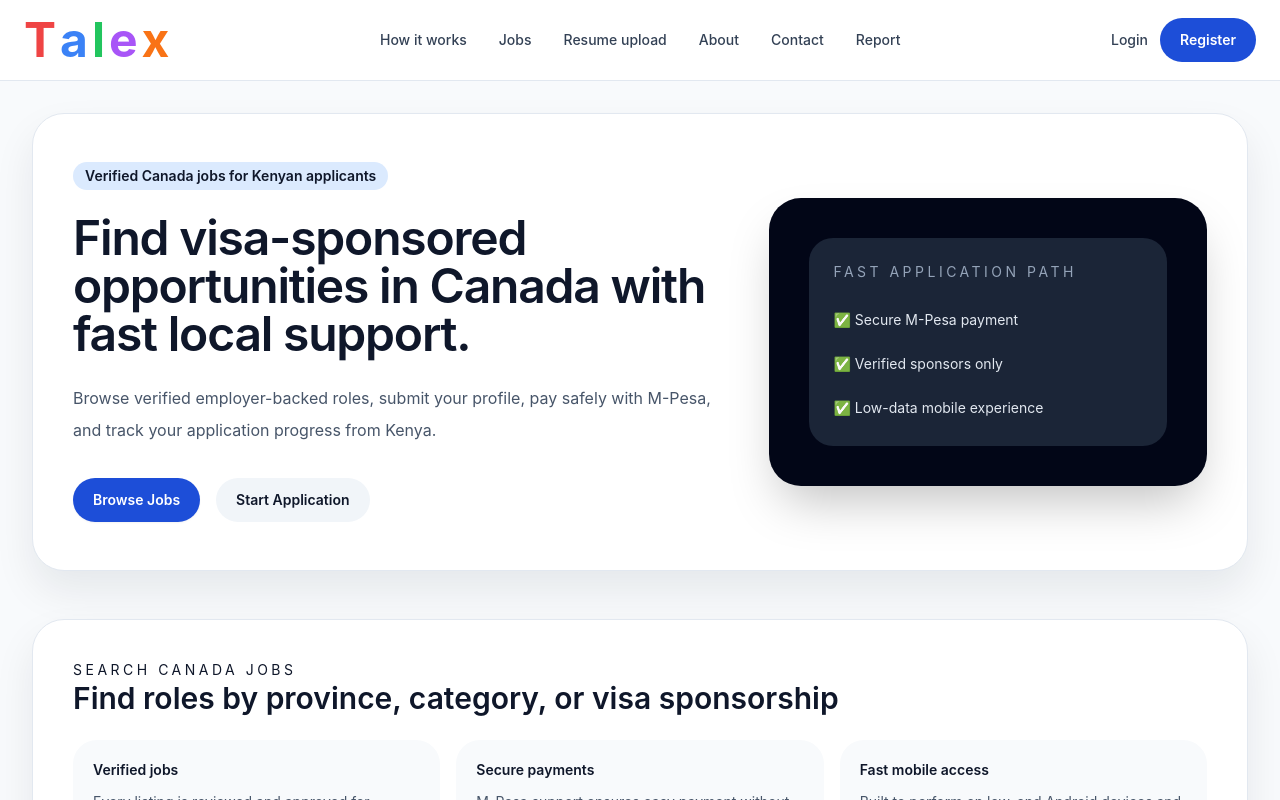
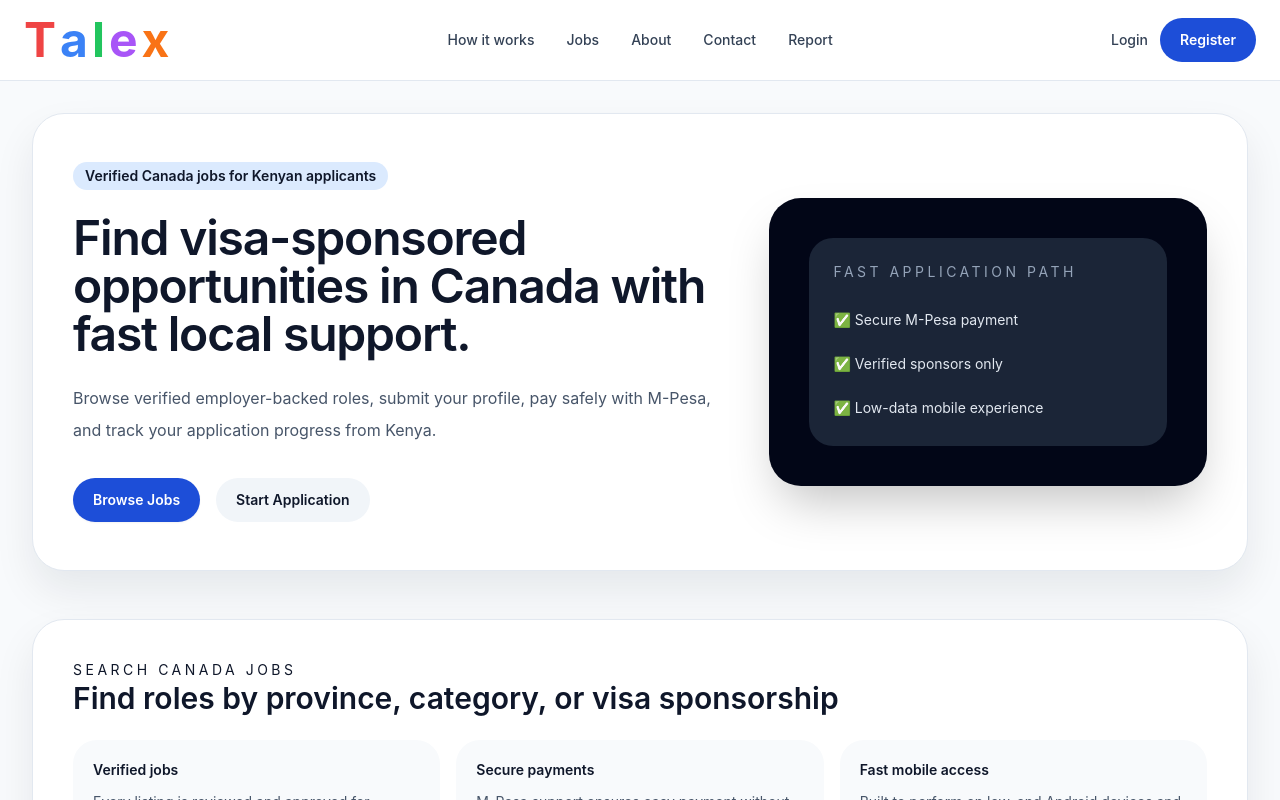
Before and after one commit to talexrecruitmentinfo-art/talex, a Next.js app: page / in a window 1280 px wide. Shown: the top 800 px of the page. Built offline with nearby package versions, Linux system fonts and the light colour scheme.

Commit message:
Remove 'Resume upload' from main navigation

```diff
--- a/components/shared/navbar.tsx
+++ b/components/shared/navbar.tsx
@@ -6,7 +6,6 @@ import { useState } from 'react';
 const links = [
   { href: '/how-it-works', label: 'How it works' },
   { href: '/jobs', label: 'Jobs' },
-  { href: '/resume-upload', label: 'Resume upload' },
   { href: '/about', label: 'About' },
   { href: '/contact', label: 'Contact' },
   { href: '/report', label: 'Report' },
```
